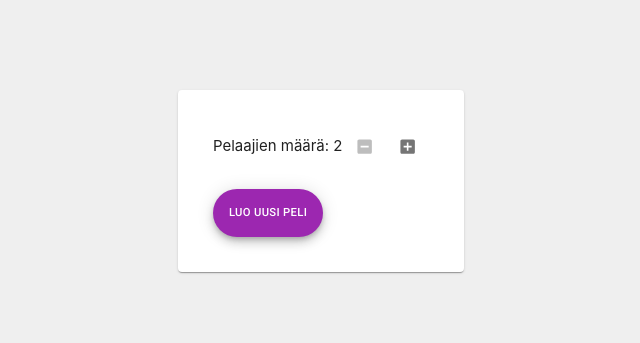
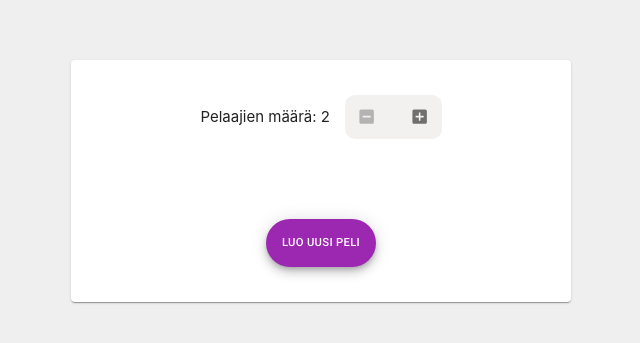
Before and after one commit to igotlegs/skipbo, a React (Create React App) app: page / in a window 1280 px wide. Shown: the part 219-562 px from the top of the page, without its empty margins (319-959 px from the left). Built offline with nearby package versions, Linux system fonts and the light colour scheme.

Commit message:
Styled lobby, added UI for sharing and joining game

```diff
--- a/src/client/actions/GameActions.js
+++ b/src/client/actions/GameActions.js
@@ -7,7 +7,7 @@ export const createNewGame = (playerCount) => {
       .then((data) => {
         dispatch({
           type: CREATE_GAME,
-          id: data.gameId,
+          ...data,
         })
       })
       .catch((e) => {
--- a/src/client/components/App.js
+++ b/src/client/components/App.js
@@ -1,4 +1,5 @@
 import React from 'react'
+import PropTypes from 'prop-types'
 import GameLayout from './GameLayout'
 import Lobby from '../containers/LobbyContainer'
 import GameStage from '../constants/GameStage'
@@ -22,5 +23,16 @@ function renderContent(gameStage) {
 
     case GameStage.IN_PROGRESS:
       return <GameLayout/>
+
+    default:
+      throw new Error(`Unkown game stage ${gameStage}`)
   }
 }
+
+App.propTypes = {
+  gameStage: PropTypes.oneOf(Object.values(GameStage))
+}
+
+App.defaultProps = {
+  gameStage: GameStage.INIT,
+}
--- a/src/client/components/GameLayout.js
+++ b/src/client/components/GameLayout.js
@@ -1,4 +1,5 @@
 import React from 'react'
+import Divider from '@material-ui/core/Divider'
 import PlayerHand from '../containers/PlayerHandContainer'
 import GameTable from '../containers/GameTableContainer'
 import PlayerDeck from '../containers/PlayerDeckContainer'
@@ -11,6 +12,7 @@ const GameLayout = () => {
       <div className="game-layout__column">
         <div className="game-layout__other-player-area"/>
       </div>
+      <Divider orientation="vertical" />
       <div className="game-layout__column">
         <div className="game-layout__game-table">
           <GameTable/>
--- a/src/client/components/Lobby.css
+++ b/src/client/components/Lobby.css
@@ -6,10 +6,66 @@
   font-size: 1.5rem;
 }
 
-.lobby__new-game {
-  padding: 35px;
+.lobby__players {
+  display: flex;
+  justify-content: center;
+  height: 44px;
+}
+
+.lobby__player-count {
+  line-height: 44px;
+}
+
+.lobby__player-count-controls {
+  background: #f3f0f0;
+  border-radius: 10px;
+  margin-left: 15px;
+}
+
+.lobby__player-remove {
+  margin-right: 10px !important;
+}
+
+.lobby__content {
+  width: 500px;
+  padding: 35px 40px;
 }
 
 .lobby__start-game {
-  margin-top: 20px;
+  display: flex;
+  justify-content: center;
+  margin-top: 80px;
 }
+
+.lobby__share-info {
+  display: block;
+  margin-bottom: 20px;
+}
+
+.lobby__share {
+  margin-bottom: 20px;
+}
+
+.lobby__join {
+  margin-bottom: 40px;
+}
+
+.lobby__joined-players {
+  display: block;
+  margin-bottom: 10px;
+  color: #a2a2a2;
+}
+
+.lobby__player {
+  display: flex;
+  justify-content: space-between;
+}
+
+.lobby__player-name {
+  width: 300px !important;
+}
+
+.lobby__start-game-btn {
+  display: flex;
+  justify-content: center;
+}
--- a/src/client/components/Lobby.js
+++ b/src/client/components/Lobby.js
@@ -1,9 +1,15 @@
 import React from 'react'
 import PropTypes from 'prop-types'
 import IconButton from '@material-ui/core/IconButton'
+import Button from '@material-ui/core/Button'
 import Fab from '@material-ui/core/Fab'
 import Paper from '@material-ui/core/Paper'
-import { AddBox, IndeterminateCheckBox, } from '@material-ui/icons'
+import TextField from '@material-ui/core/TextField'
+import {
+  AddBox,
+  IndeterminateCheckBox,
+  PersonAdd,
+} from '@material-ui/icons'
 import './Lobby.css'
 
 const Lobby = (props) => {
@@ -26,23 +32,28 @@ function InitGame(props) {
   const removePlayer = () => playerCount > 2 && setCount(playerCount - 1)
 
   return (
-    <div className="lobby__new-game">
+    <div className="lobby__content">
       <div className="lobby__players">
         <span className="lobby__player-count">
           Pelaajien määrä: {playerCount}
         </span>
+        <div className="lobby__player-count-controls">
           <IconButton
+            className="lobby__player-remove"
             aria-label="Vähemmän pelaajia"
+            variant="outlined"
             onClick={removePlayer}
             disabled={playerCount === 2}>
               <IndeterminateCheckBox/>
           </IconButton>
           <IconButton
             aria-label="Enemmän pelaajia"
+            variant="outlined"
             onClick={addPlayer}
             disabled={playerCount === 4}>
               <AddBox/>
           </IconButton>
+        </div>
       </div>
       <div className="lobby__start-game">
         <Fab
@@ -57,9 +68,42 @@ function InitGame(props) {
 }
 
 function JoinGame(props) {
+  const shareProps = {
+    "readOnly": true,
+  }
+
   return (
-    <div>
-      game id: {props.gameId}
+    <div className="lobby__content">
+      <span className="lobby__share-info">
+        Kutsu muut peliin jakamalla heille pelilinkki
+      </span>
+      <div className="lobby__share">
+        <TextField
+          defaultValue={props.gameId}
+          label="Pelilinkki"
+          size="small"
+          variant="outlined"
+          fullWidth
+          inputProps={shareProps} />
+      </div>
+      <div className="lobby__join">
+        <span className="lobby__joined-players">
+          Pelaajat 0/{props.playerCount}
+        </span>
+        <div className="lobby__player">
+          <TextField
+            className="lobby__player-name"
+            label="Pelaajan nimi"
+            size="small"
+            variant="outlined" />
+          <Button
+            variant="contained"
+            startIcon={<PersonAdd/>}>
+              Lisää
+          </Button>
+        </div>
+      </div>
+      <div className="lobby__start-game-btn">
         <Fab
           variant="extended"
           color="primary"
@@ -67,17 +111,20 @@ function JoinGame(props) {
             Aloita peli
         </Fab>
       </div>
+    </div>
   )
 }
 
 Lobby.propTypes = {
   gameId: PropTypes.string,
+  playerCount: PropTypes.number,
   onNewGame: PropTypes.func.isRequired,
   onStartGame: PropTypes.func.isRequired,
 }
 
 Lobby.defaultProps = {
   gameId: null,
+  playerCount: 2,
 }
 
 export default Lobby
--- a/src/client/components/PlayerDeck.css
+++ b/src/client/components/PlayerDeck.css
@@ -14,6 +14,6 @@
   font-size: 2rem;
   border-radius: 50%;
   overflow: hidden;
-  background: #46d9f0;
+  background: #9c27b0;
   color: #ffffff;
 }
--- a/src/client/containers/LobbyContainer.js
+++ b/src/client/containers/LobbyContainer.js
@@ -5,6 +5,7 @@ import Lobby from '../components/Lobby'
 const mapStateToProps = (state, ownProps) => {
   return {
     gameId: state.game.get('id'),
+    playerCount: state.game.get('playerCount'),
   }
 }
 
--- a/src/client/reducers/GameSession.js
+++ b/src/client/reducers/GameSession.js
@@ -5,13 +5,17 @@ import GameStage from '../constants/GameStage'
 const gameInitialState = fromJS({
   id: null,
   stage: GameStage.INIT,
+  playerCount: 0,
   players: {},
 })
 
 export function game(state = gameInitialState, action) {
   switch(action.type) {
     case CREATE_GAME:
-      return state.set('id', action.id)
+      return state.merge({
+        id: action.id,
+        playerCount: action.playerCount,
+      })
 
     case SETUP_GAME:
       return state.set('stage', GameStage.IN_PROGRESS) // todo: should be PRE_GAME
--- a/src/server/endpoints/game.js
+++ b/src/server/endpoints/game.js
@@ -22,8 +22,8 @@ function game() {
       return
     }
 
-    const id = Game.create(playerCount)
-    res.formatter.ok({gameId: id})
+    const game = Game.create(playerCount)
+    res.formatter.ok(game)
   })
 
   return router
--- a/src/server/game/index.js
+++ b/src/server/game/index.js
@@ -24,7 +24,10 @@ function create(playerCount) {
     players,
   }
 
-  return id
+  return {
+    id,
+    playerCount,
+  }
 }
 
 module.exports = {
```
Lines whose indentation alone changed are shown as unchanged.
